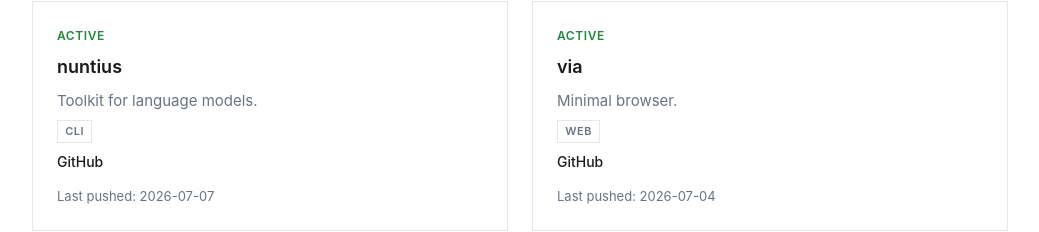
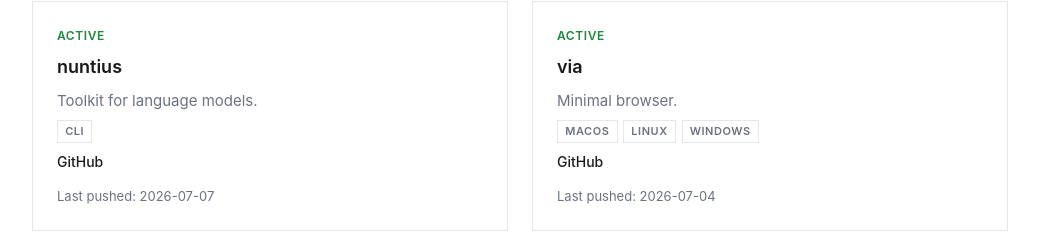
Before and after one commit to palmshed/palmshed.github.io, a plain HTML site: page index.html in a window 1280 px wide. Shown: the part 2779-3011 px from the top of the page, without its empty margins (120-1159 px from the left). Drawn offline with Linux system fonts and the light colour scheme.

Commit message:
Remove darwinxnu mirror from What We Build, fix Via platform labels

```diff
--- a/index.html
+++ b/index.html
@@ -747,7 +747,9 @@
           <div class="card-title"><a href="https://github.com/palmshed/via">via</a></div>
           <div class="card-desc">Minimal browser.</div>
           <div class="card-platforms">
-            <span>Web</span>
+            <span>macOS</span>
+            <span>Linux</span>
+            <span>Windows</span>
           </div>
           <div class="card-links">
             <a href="https://github.com/palmshed/via">GitHub</a>
```
